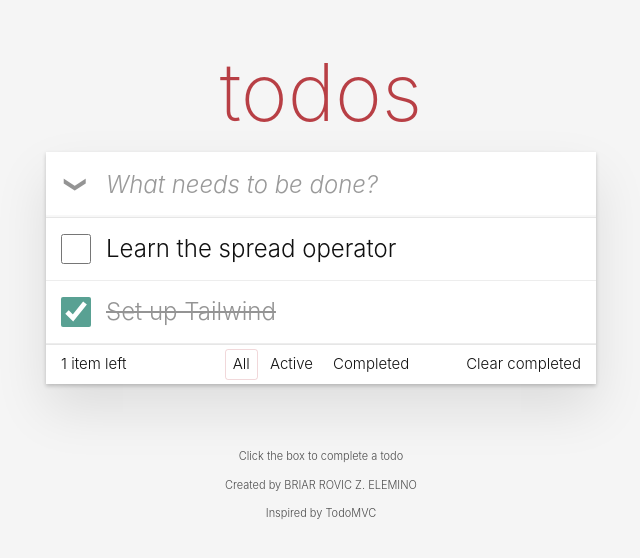
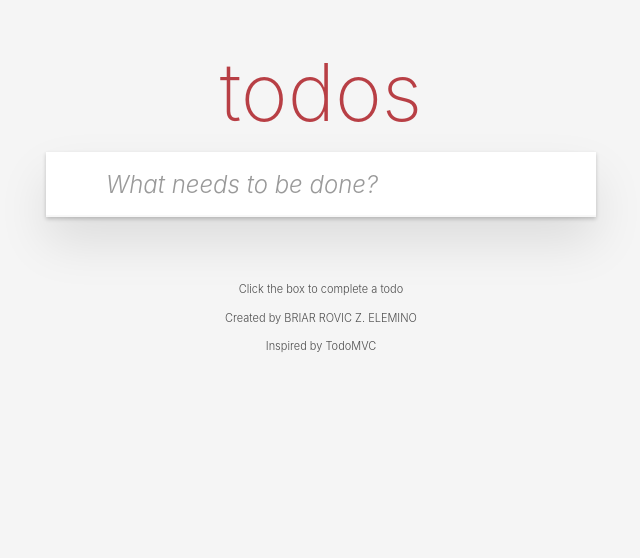
Before and after one commit to Harizthyl/csit340-todomvc, a React (Vite) app: page / in a window 1280 px wide. Shown: the top 558 px of the page, without its empty margins (319-959 px from the left). Built offline with nearby package versions, Linux system fonts and the light colour scheme.

Commit message:
feat: hide main and footer when there are no todos

```diff
--- a/src/components/Todos.jsx
+++ b/src/components/Todos.jsx
@@ -2,10 +2,7 @@
 
 function Todos() {
   const [text, setText] = useState("");
-  const [todos, setTodos] = useState([
-    { id: 1, text: "Learn the spread operator", completed: false },
-    { id: 2, text: "Set up Tailwind", completed: true },
-  ]);
+  const [todos, setTodos] = useState([])
 
   function handleSubmit(e) {
     e.preventDefault();
@@ -47,7 +44,9 @@
             placeholder="What needs to be done?"
           />
         </form>
-        <main className="relative border-t border-[#e6e6e6]">
+            {todos.length > 0 && (
+                <>
+                        <main className="relative border-t border-[#e6e6e6]">
           <input id="toggle-all" type="checkbox" className="peer sr-only" />
           <label
             htmlFor="toggle-all"
@@ -126,6 +125,8 @@
             Clear completed
           </button>
         </footer>
+                </>
+            )}
       </div>
     </section>
   );
```
